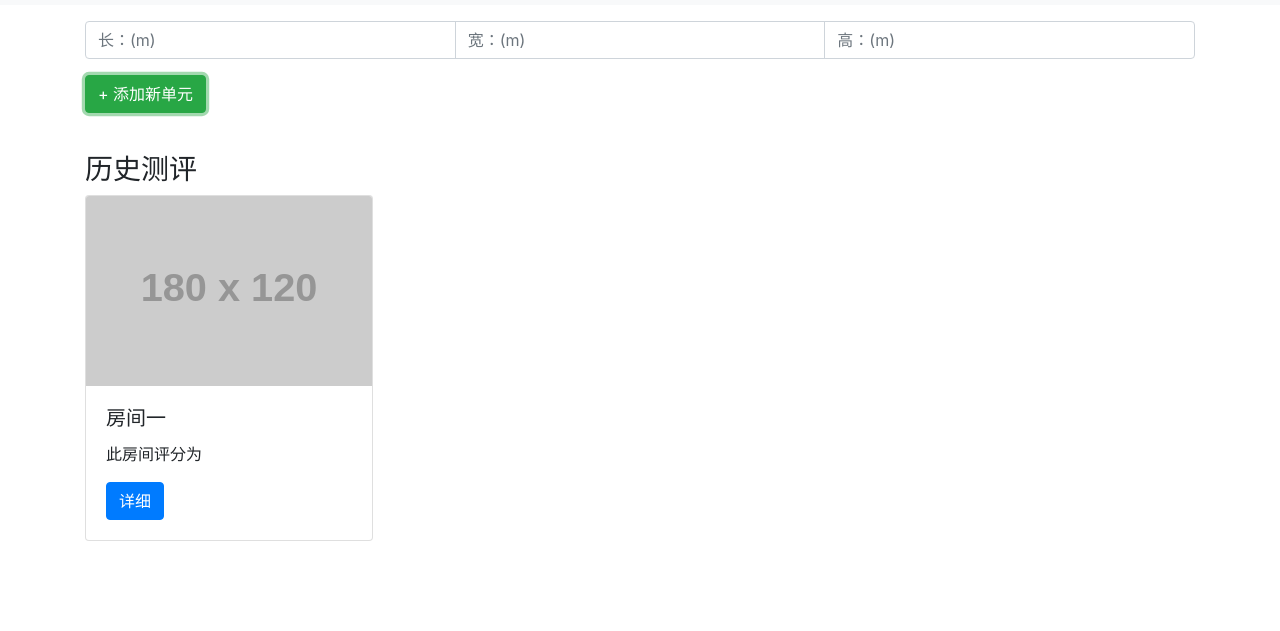
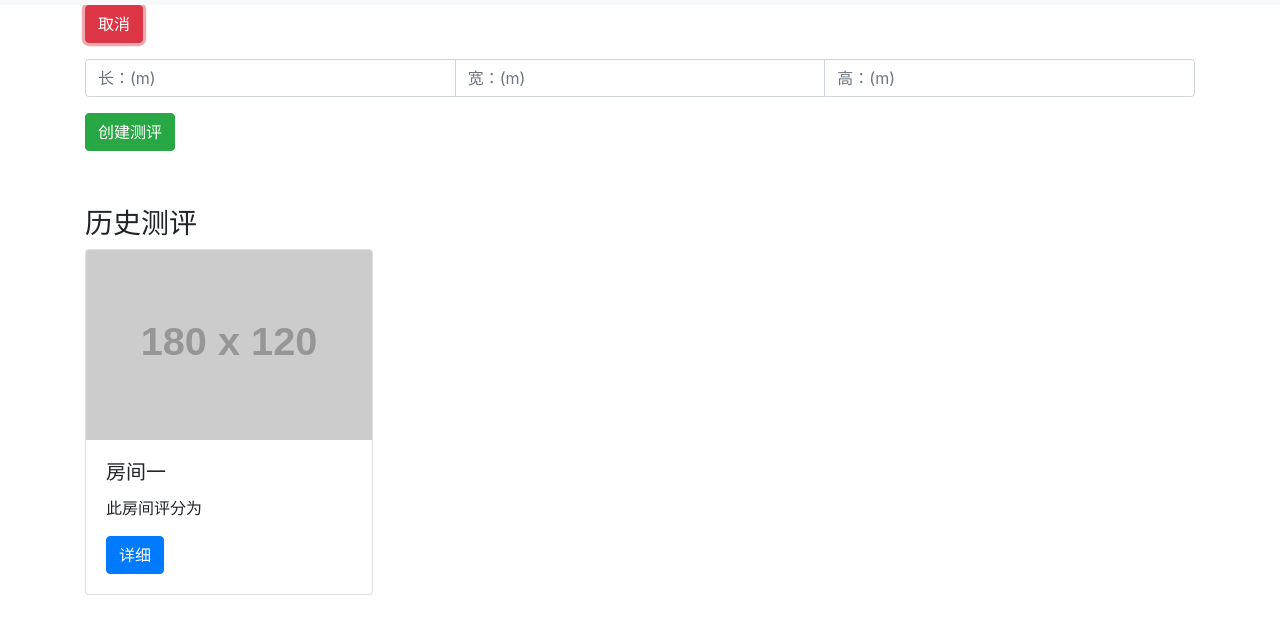
Before and after one commit to haibint/cbma_eval, a plain HTML site: page public/index.html in a window 1280 px wide. Both pictures are taken after a click on the button "+ 添加新单元". Shown: the part 51-682 px from the top of the page. Drawn offline with nearby package versions, Linux system fonts and the light colour scheme; placeholder pictures from the web are drawn by us; files whose address does not match are found by name.

Commit message:
expandible size input form

```diff
--- a/app/app.js
+++ b/app/app.js
@@ -38,6 +38,7 @@ function App() {
             }
         }
     }
+    $('#addRoomButton').addEventListener('click', this.addRoomHandler.bind(this))
 
     //to be called back by wall click listener
     this.changeCurrentWall = function(wall) {
@@ -48,7 +49,24 @@ function App() {
         this.report.updateReport()
     }
 
-    $('#addRoomButton').addEventListener('click', this.addRoomHandler.bind(this))
+    this.inputExpanded = false
+    $('#sizeForm').style.display = 'none' //init hiding form
+    this.expandInputsHandler = function(event){
+        if(this.inputExpanded) {
+            $('#sizeForm').style.display = 'none'
+            $('#expandSizeInput').innerHTML = ' + 添加新单元'
+            $('#expandSizeInput').classList.remove('btn-danger')
+            $('#expandSizeInput').classList.add('btn-success')
+        } else {
+            $('#sizeForm').style.display = 'block'
+            $('#expandSizeInput').innerHTML = '取消'
+            $('#expandSizeInput').classList.remove('btn-success')
+            $('#expandSizeInput').classList.add('btn-danger')
+        }
+        this.inputExpanded = !this.inputExpanded
+    }
+
+    $('#expandSizeInput').addEventListener('click', this.expandInputsHandler.bind(this))
 
     this.createSizeInputs()
 }
@@ -60,9 +78,6 @@ App.prototype.createSizeInputs = function() {
     this.sizeInputs.w_input = w_input
     this.sizeInputs.d_input = d_input
     this.sizeInputs.h_input = h_input
-    $('#size-inputs').classList.add("input-group")
-    $('#size-inputs').classList.add("mb-3")
-    $('#size-inputs').classList.add("mt-3")
     $('#size-inputs').appendChild(w_input.dom)
     $('#size-inputs').appendChild(d_input.dom)
     $('#size-inputs').appendChild(h_input.dom)
--- a/public/index.html
+++ b/public/index.html
@@ -18,9 +18,12 @@
 
         <div class="container">
             <div id="addRoomPage">
-                <div id="size-inputs"></div>
-                <button id="addRoomButton" type="button" class="btn btn-success"> + 添加新单元</button>
-                <span id="input-error"></span>
+                <button id="expandSizeInput" type="button" class="btn btn-success"> + 添加新单元</button>
+                <form id="sizeForm" class="form">
+                    <div id="size-inputs" class="input-group mb-3 mt-3"></div>
+                    <button id="addRoomButton" type="button" class="btn btn-success">创建测评</button>
+                    <span id="input-error"></span>
+                </form>
             </div>
             <div id="roomContainer"></div>
             <div id="editor"></div>
```
